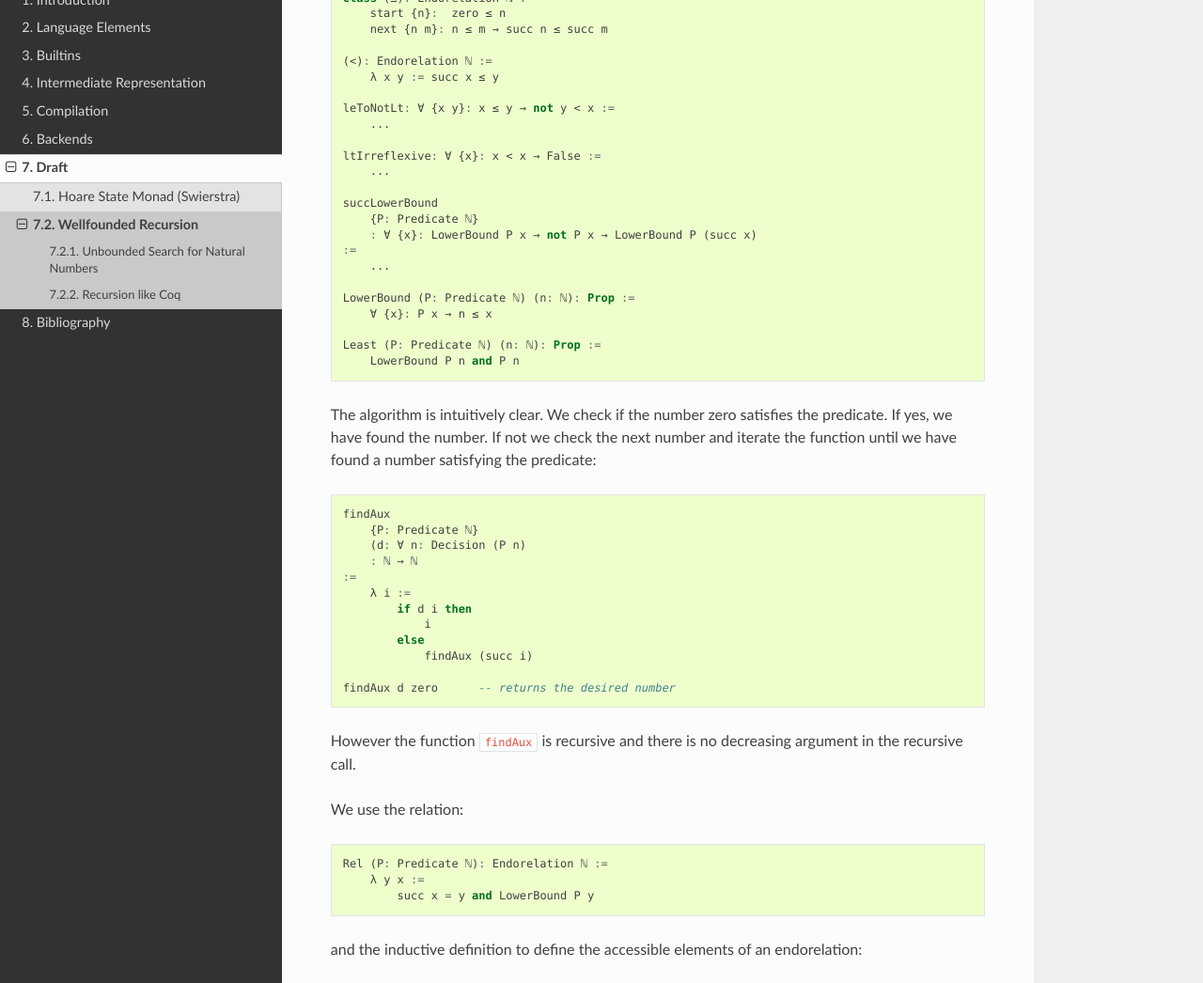
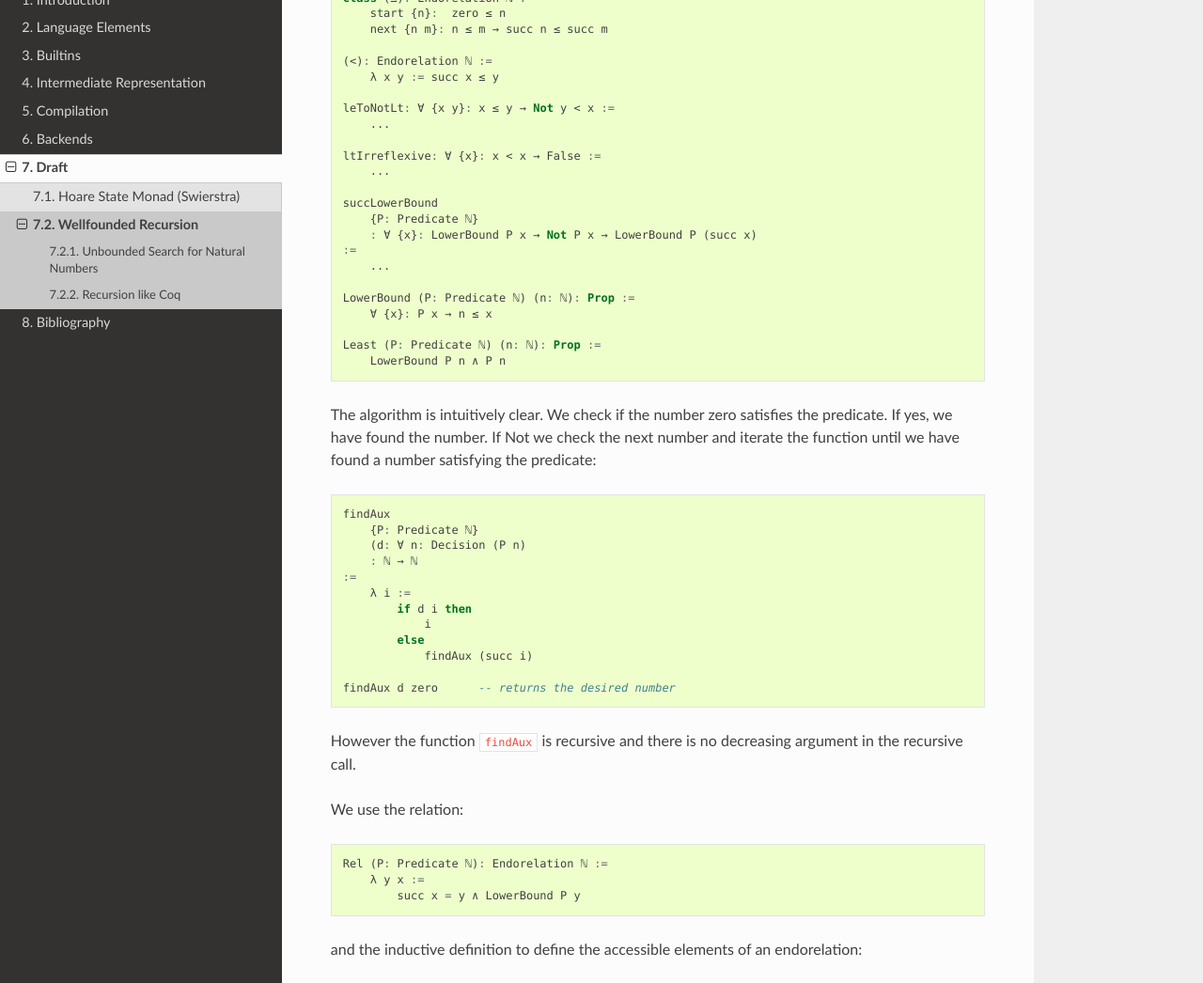
Before and after one commit to alba-lang/lang-spec, a Sphinx documentation site: the page built from sphinx/source/draft/wellfounded_recursion.rst, in a window 1280 px wide and 1400 px high, scrolled down 564 px. Shown: the part 152-1198 px from the top of the window at 94% size. Built offline with Sphinx 7.4.7 and the Read the Docs theme 2.0.0, drawn with Linux system fonts in a browser that asks for light colours.

Commit message:
Added wellfounded recursion
	modified:   sphinx/source/draft/wellfounded_recursion.rst

```diff
--- a/sphinx/source/draft/wellfounded_recursion.rst
+++ b/sphinx/source/draft/wellfounded_recursion.rst
@@ -36,7 +36,7 @@
     (<): Endorelation ℕ :=
         λ x y := succ x ≤ y
 
-    leToNotLt: ∀ {x y}: x ≤ y → not y < x :=
+    leToNotLt: ∀ {x y}: x ≤ y → Not y < x :=
         ...
 
     ltIrreflexive: ∀ {x}: x < x → False :=
@@ -44,7 +44,7 @@
 
     succLowerBound
         {P: Predicate ℕ}
-        : ∀ {x}: LowerBound P x → not P x → LowerBound P (succ x)
+        : ∀ {x}: LowerBound P x → Not P x → LowerBound P (succ x)
     :=
         ...
 
@@ -52,12 +52,12 @@
         ∀ {x}: P x → n ≤ x
 
     Least (P: Predicate ℕ) (n: ℕ): Prop :=
-        LowerBound P n and P n
+        LowerBound P n ∧ P n
 
 
 
 The algorithm is intuitively clear. We check if the number zero satisfies the
-predicate. If yes, we have found the number. If not we check the next number and
+predicate. If yes, we have found the number. If Not we check the next number and
 iterate the function until we have found a number satisfying the predicate::
 
     findAux
@@ -80,7 +80,7 @@
 
     Rel (P: Predicate ℕ): Endorelation ℕ :=
         λ y x :=
-            succ x = y and LowerBound P y
+            succ x = y ∧ LowerBound P y
 
 
 and the inductive definition to define the accessible elements of an
@@ -116,7 +116,7 @@
             f: ∀ {y}: succ x = y → LowerBound P y → Accessible (Rel P) y
             :=
                 λ identical lbSuccX :=
-                    lbSuccX satX: x < x |> ltIrreflexive |> exFalso
+                    (lbSuccX satX: x < x) |> ltIrreflexive |> exFalso
 
 
     accessibleToPredecessor
@@ -126,7 +126,7 @@
     :=
         λ accSuccX :=
             access f where
-                f: ∀ {y}: succ x = y and LowerBound P y → Accessible (Rel P) y :=
+                f: ∀ {y}: succ x = y ∧ LowerBound P y → Accessible (Rel P) y :=
                     λ (identical, _) := accSuccX
 
 
```
